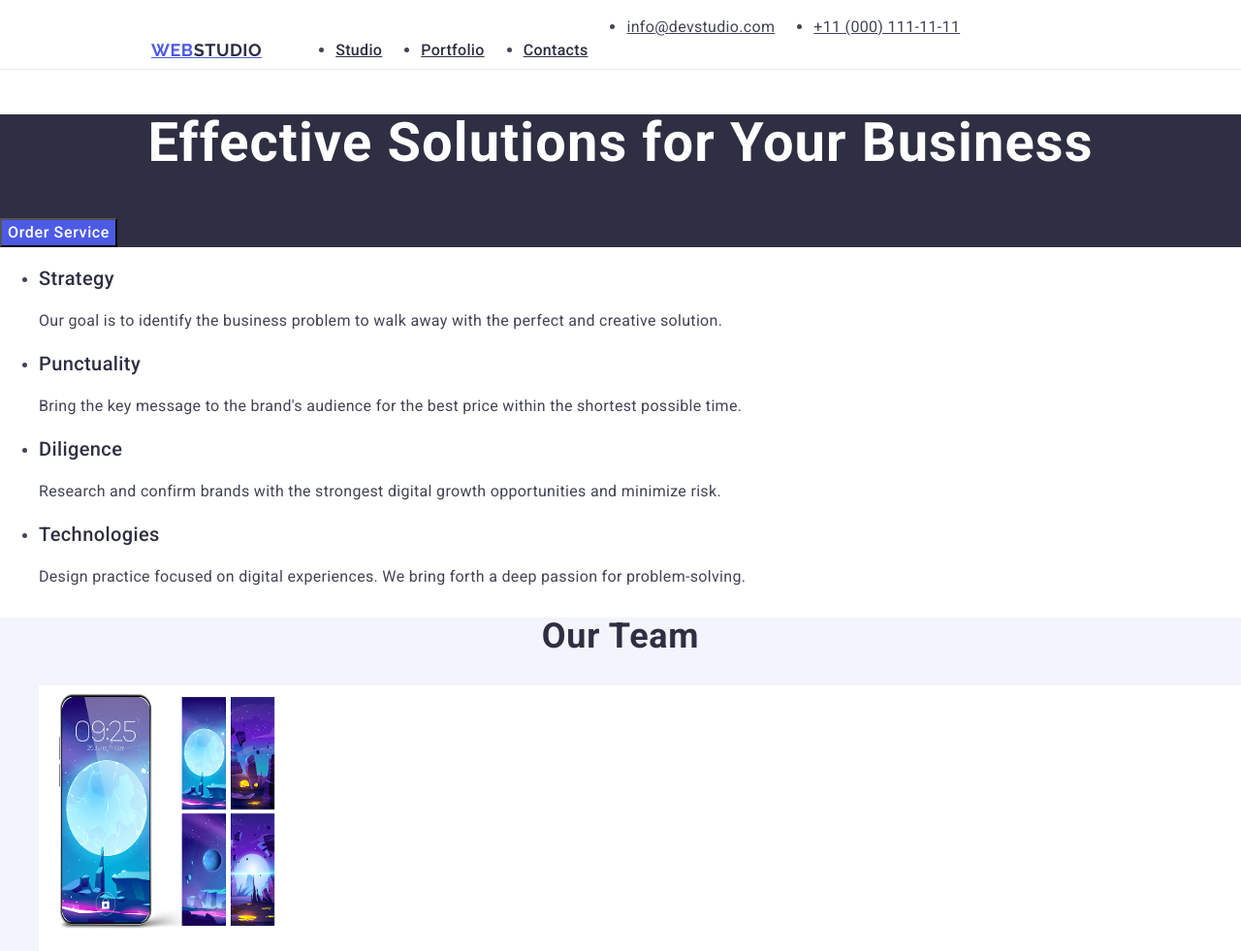
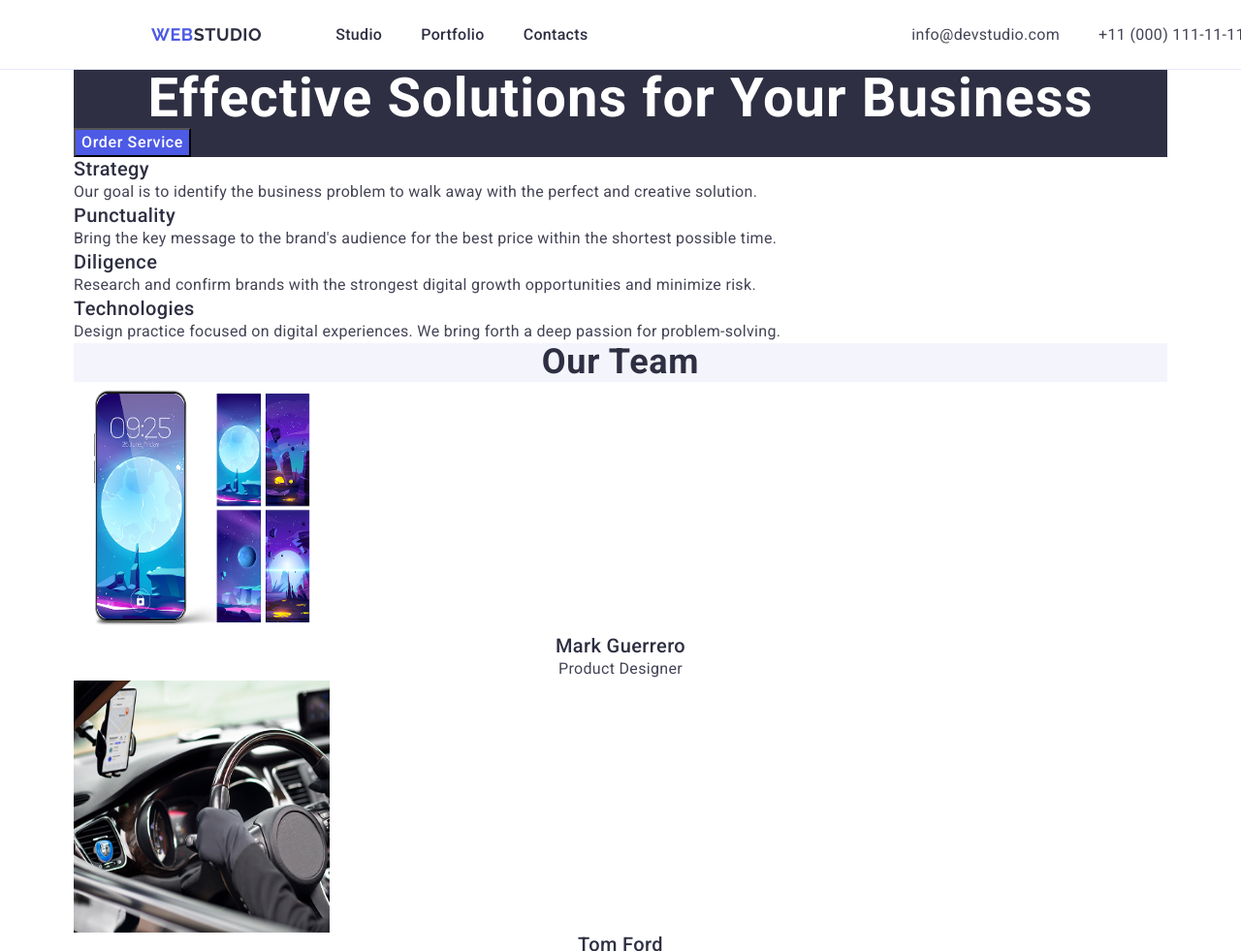
Before and after one commit to VOVA6565/goit-markup-hw-03, a plain HTML site: page index.html in a window 1280 px wide. Shown: the top 981 px of the page at 97% size. Drawn offline with nearby package versions, Linux system fonts and the light colour scheme.

Commit message:
add files

```diff
--- a/css/style.css
+++ b/css/style.css
@@ -3,6 +3,27 @@ body {
 
   color: #434455;
   background-color: #ffffff;
+}
+
+ul,
+ol {
+  list-style-type: none;
+  margin: 0;
+  padding: 0;
+}
+
+h1,
+h2,
+h3,
+h4,
+h5,
+h6,
+p {
+  margin: 0;
+}
+
+a {
+  text-decoration: none;
 }
 
 /* HEADER */
@@ -14,13 +35,17 @@ body {
 }
 
 .container {
-  display: flex;
   max-width: 1158px;
   padding: 0 15px;
   margin: 0 auto;
 }
 
-.header-menu {
+.header-container {
+  display: flex;
+  align-items: center;
+}
+
+.header-nav {
   display: flex;
   align-items: center;
 }
@@ -32,29 +57,31 @@ body {
   letter-spacing: 0.03em;
   text-transform: uppercase;
   color: #4d5ae5;
+}
+
+.header-logo {
+  padding: 24px 0;
   margin-right: 76px;
 }
+
 .logo-particle {
   font-family: "Raleway", sans-serif;
   color: #2e2f42;
 }
 .header-menu-list {
   display: flex;
-  align-items: flex-start;
-  justify-content: flex-start;
-  flex-direction: row;
+  align-items: center;
   gap: 40px;
-  padding: 24px 0;
 }
 .header-menu-list-link {
+  padding: 24px 0;
+  display: block;
   font-family: var(--font-family);
   font-weight: 500;
   font-size: 16px;
   line-height: 150%;
   letter-spacing: 0.02em;
   color: #2e2f42;
-  padding: 24px 0 24px;
-  padding-bottom: 24px;
 }
 
 .header-menu-list-link:hover,
@@ -64,14 +91,15 @@ body {
 
 .header-address {
   font-style: normal;
+  margin-left: auto;
 }
 .header-address-list {
   display: flex;
+  align-items: center;
   gap: 40px;
 }
 
 .header-address-item {
-  margin-right: 40px;
 }
 
 .header-address-list-link {
@@ -81,6 +109,8 @@ body {
   line-height: 150%;
   letter-spacing: 0.02em;
   color: #434455;
+  padding: 24px 0;
+  display: block;
 }
 
 .header-address-list-link:hover,
--- a/index.html
+++ b/index.html
@@ -27,9 +27,9 @@
   </head>
   <body>
     <header class="header">
-      <div class="container">
-        <nav class="header-menu">
-          <a href="./index.html" class="logo"
+      <div class="container header-container">
+        <nav class="header-nav">
+          <a href="./index.html" class="logo header-logo"
             >Web<span class="logo-particle">Studio</span></a
           >
           <ul class="header-menu-list">
@@ -63,19 +63,21 @@
       </div>
     </header>
     <main class="main">
+      <div class="container">
         <section class="hero">
           <h1 class="hero-title">Effective Solutions for Your Business</h1>
           <button type="button" class="hero-button">Order Service</button>
         </section>
-
+      </div>
+      <div class="container">
         <section class="features">
           <h2 class="features-title" hidden>Advantages</h2>
           <ul class="features-list">
             <li class="features-list-item">
               <h3 class="features-list-item-title">Strategy</h3>
               <p class="features-list-item-text">
-              Our goal is to identify the business problem to walk away with the
-              perfect and creative solution.
+                Our goal is to identify the business problem to walk away with
+                the perfect and creative solution.
               </p>
             </li>
             <li class="features-list-item">
@@ -101,7 +103,8 @@
             </li>
           </ul>
         </section>
-
+      </div>
+      <div class="container">
         <section class="team">
           <h2 class="team-title">Our Team</h2>
           <ul class="team-list">
@@ -151,6 +154,8 @@
             </li>
           </ul>
         </section>
+      </div>
+      <div class="container">
         <section class="portfolio">
           <h2 class="portfolio-title">Our Portfolio</h2>
           <ul class="portfolio-list">
@@ -216,6 +221,7 @@
             </li>
           </ul>
         </section>
+      </div>
     </main>
 
     <footer class="footer">
```
Lines whose indentation alone changed are shown as unchanged.
